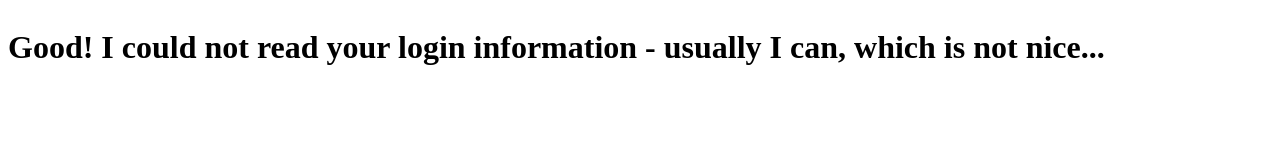
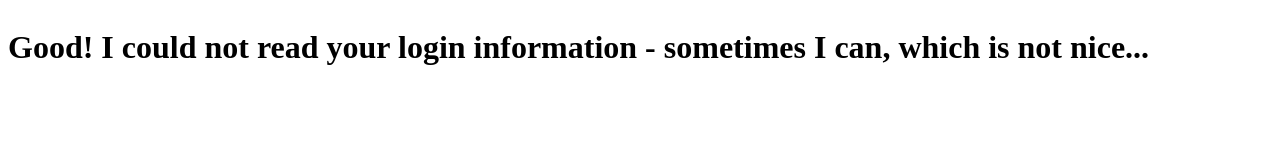
Before and after one commit to emarc/emarc.github.com, a plain HTML site: page index.html in a window 1280 px wide. Drawn offline with Linux system fonts and the light colour scheme.

Commit message:
modified message

```diff
--- a/index.html
+++ b/index.html
@@ -11,7 +11,7 @@
             if (pwd) {
             document.getElementById("msg").innerHTML = "Ouch! I did not, but could have sent these somewhere: <br/> login: " + login +"<br/> password: " +  pwd;
             } else {
-            document.getElementById("msg").innerHTML = "Good! I could not read your login information - usually I can, which is not nice...";
+            document.getElementById("msg").innerHTML = "Good! I could not read your login information - sometimes I can, which is not nice...";
             }
         }
         setTimeout("warn();",3000);
```
